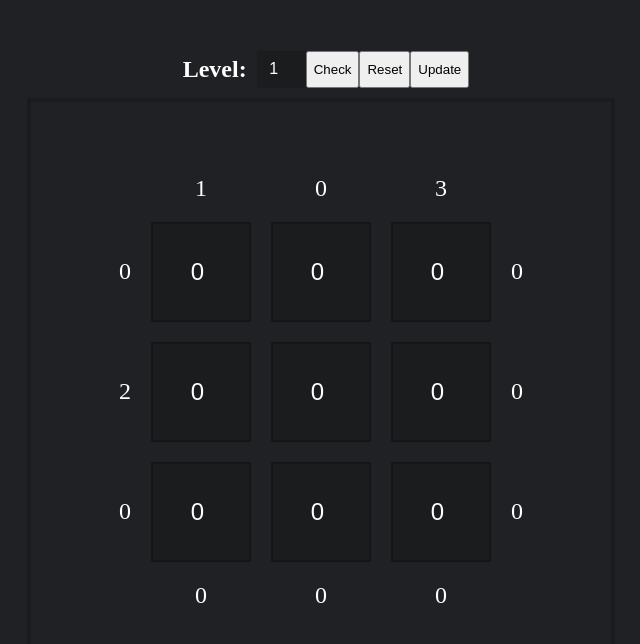
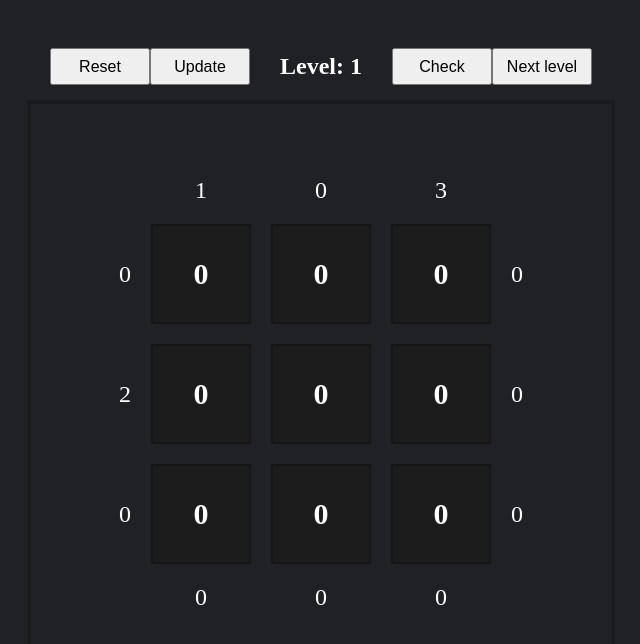
Before and after one commit to chikibambony137/game-skylines, a Vue app: page / in a window 1280 px wide. Shown: the top 644 px of the page, without its empty margins (319-959 px from the left). Built offline with nearby package versions, Linux system fonts and the light colour scheme.

Commit message:
change inputs to divs & improve visuals

```diff
--- a/src/App.vue
+++ b/src/App.vue
@@ -1,19 +1,19 @@
 <template>
   <div class="game">
     <div class="game__bar bar">
-      <h2 class="bar__level-title">Level:</h2>
-      <input
-        class="bar__level-input"
-        type="number"
-        min="1"
-        max="3"
-        readonly
-        v-model="level"
-        @click="changeLevel" />
+      <button class="bar__button" @click="isResetLevel = !isResetLevel">
+        Reset
+      </button>
+      <button class="bar__button" @click="switchPreset">Update</button>
 
-      <button @click="isCheckTowers = !isCheckTowers">Check</button>
-      <button @click="isResetLevel = !isResetLevel">Reset</button>
-      <button @click="switchPreset">Update</button>
+      <div class="bar__level" @click="changeLevel">
+        <h2 class="bar__level-title">Level: {{ level }}</h2>
+      </div>
+
+      <button class="bar__button" @click="isCheckTowers = !isCheckTowers">
+        Check
+      </button>
+      <button class="bar__button" @click="changeLevel">Next level</button>
     </div>
 
     <GameGrid
@@ -53,10 +53,9 @@ const currentPreset: Ref<Array<numberList>> = ref(getRandomPreset(1));
 const changeLevel = () => {
   if (level.value < 3) level.value += 1;
   else level.value = 1;
-}
+};
 
 const switchPreset = () => {
-
   switch (level.value) {
     case 1:
       currentPreset.value = getRandomPreset(1);
@@ -90,16 +89,24 @@ const isResetLevel: Ref<boolean> = ref(false);
 
 .bar {
   display: flex;
-  margin-bottom: 10px;
+  margin-bottom: 15px;
+  user-select: none;
+}
+
+.bar__button {
+  width: 100px;
+  font-size: 16px;
+  cursor: pointer;
+}
+
+.bar__level {
+  font-size: 16px;
+  cursor: pointer;
+  margin: 0px 20px;
 }
 
 .bar__level-title {
   margin: 5px 10px;
-}
-
-.bar__level-input {
-  font-size: 16px;
-  cursor: pointer;
 }
 
 .game__grid {
--- a/src/components/GameGrid.vue
+++ b/src/components/GameGrid.vue
@@ -1,30 +1,36 @@
 <template>
   <div class="grid">
     <span class="grid__level"></span>
-    <span class="grid__hint grid__hint_top" v-for="p in preset[0]?.[1]">{{ p }}</span>
+    <span class="grid__hint grid__hint_top" v-for="p in preset[0]?.[1]">{{
+      p
+    }}</span>
     <span class="grid__level"></span>
 
     <template v-for="(row, rowIndex) in maxTowerValue" :key="rowIndex">
       <span class="grid__hint grid__hint_left">{{ preset[row]?.[0] }}</span>
 
-      <input
-        class="grid__input"
+      <div
+        class="grid__tower"
         :style="{color: colorByValue(res[rowIndex + 1]![1][colIndex]!)}"
         v-for="(col, colIndex) in preset[row]?.[1]"
         :key="colIndex"
-        v-model.number="res[rowIndex + 1]![1][colIndex]"
+
         :name="col.toString()"
         type="number"
         readonly
-        @click="buildTower(rowIndex, colIndex)" />
+        @click="buildTower(rowIndex, colIndex)">
+        <p class="grid__tower-value">{{ res[rowIndex + 1]![1][colIndex] }}</p>
+      </div>
 
       <span class="grid__hint grid__hint_right">{{ preset[row]?.[2] }}</span>
     </template>
 
     <span class="grid__level"></span>
-    <span class="grid__hint grid__hint_bottom" v-for="p in preset[maxTowerValue + 1]?.[1]">{{
-      p
-    }}</span>
+    <span
+      class="grid__hint grid__hint_bottom"
+      v-for="p in preset[maxTowerValue + 1]?.[1]"
+      >{{ p }}</span
+    >
     <span class="grid__level"></span>
   </div>
 </template>
@@ -98,15 +104,22 @@ watch(
 
 const colorByValue = (value: number) => {
   switch (value) {
-    case 0: return 'white';
-    case 1: return 'green';
-    case 2: return 'blue';
-    case 3: return 'yellow';
-    case 4: return 'orange';
-    case 5: return 'red';
-    default: return 'white';
+    case 0:
+      return "white";
+    case 1:
+      return "green";
+    case 2:
+      return "blue";
+    case 3:
+      return "yellow";
+    case 4:
+      return "orange";
+    case 5:
+      return "red";
+    default:
+      return "white";
   }
-}
+};
 </script>
 
 <style scoped>
@@ -118,16 +131,20 @@ const colorByValue = (value: number) => {
   user-select: none;
 }
 
-.grid__input {
+.grid__tower {
   height: 100%;
   width: 100%;
   box-sizing: border-box;
-  padding-left: 10px;
-  font-size: 24px;
 
+  justify-items: center;
+  align-content: center;
+
+  font-size: 30px;
+  font-weight: 700;
   border: 2px solid rgb(23, 22, 22);
   cursor: pointer;
   user-select: none;
+  background-color: rgba(28, 28, 28, 0.815);
 }
 
 .grid__hint_top {
```
